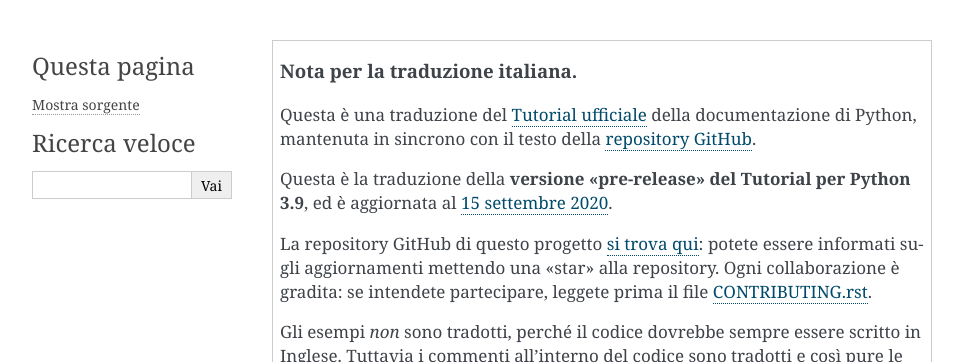
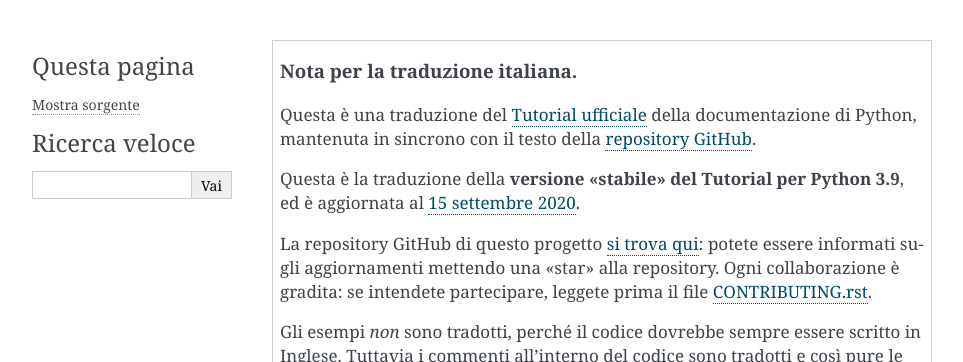
Before and after one commit to ricpol/pytutorial-it, a Sphinx documentation site: the page built from tutorial/source/appetite.rst, in a window 1280 px wide and 900 px high. Shown: the top 362 px of the window, without its empty margins (148-1111 px from the left). Built offline with Sphinx 7.4.7, drawn with Linux system fonts in a browser that asks for light colours.

Commit message:
Python 3.9 released

```diff
--- a/tutorial/source/appetite.rst
+++ b/tutorial/source/appetite.rst
@@ -6,7 +6,7 @@
     della documentazione di Python, mantenuta in sincrono con il testo della
     `repository GitHub <https://github.com/python/cpython/tree/3.9/Doc/tutorial>`_.
 
-    Questa è la traduzione della **versione "pre-release" del Tutorial per
+    Questa è la traduzione della **versione "stabile" del Tutorial per
     Python 3.9**, ed è aggiornata al
     `15 settembre 2020 <https://github.com/python/cpython/commits/3.9/Doc/tutorial>`_.
 
```
